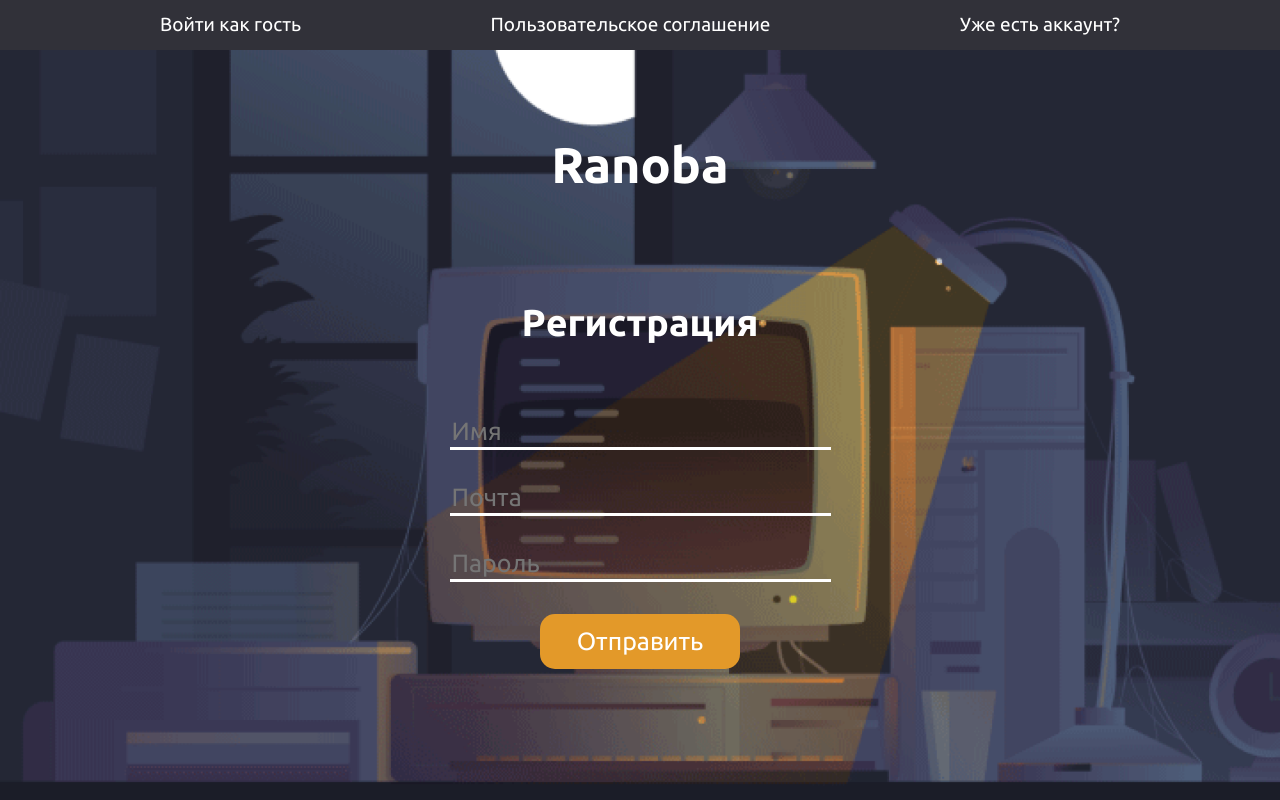
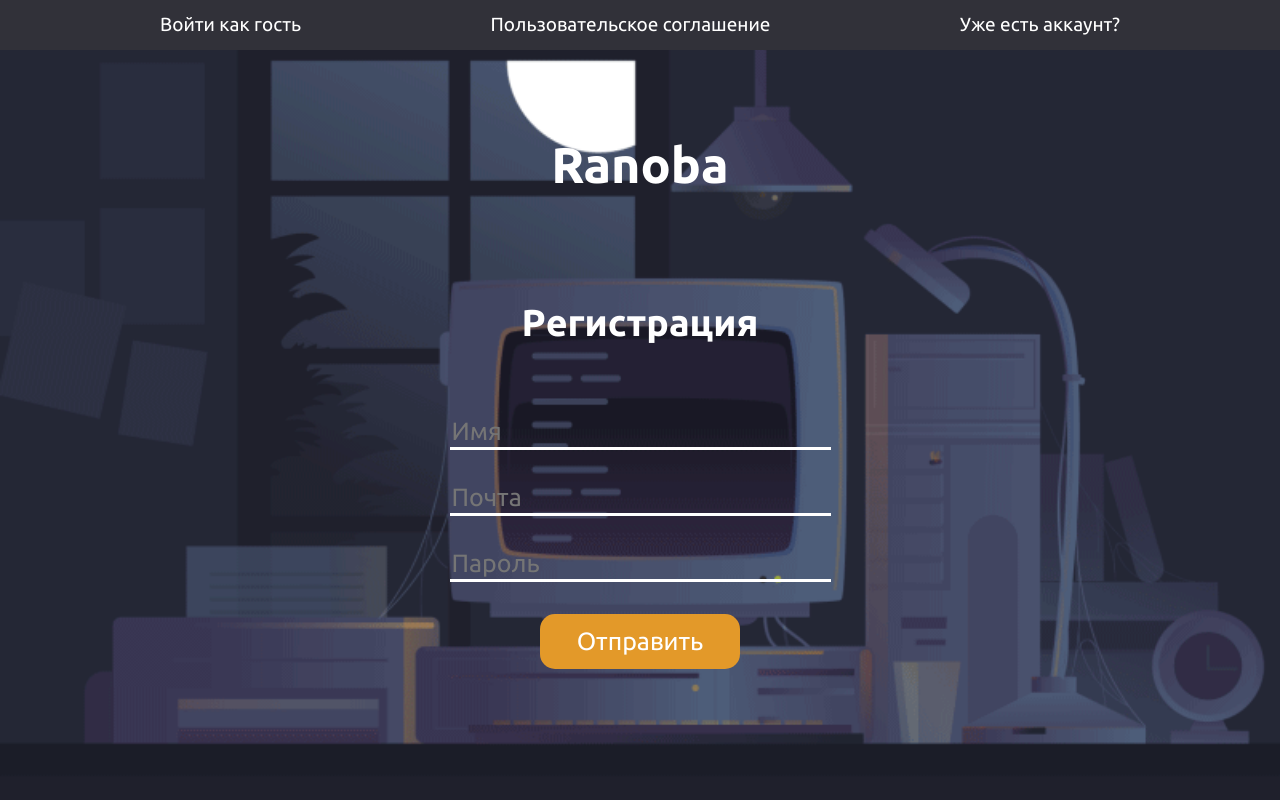
Before and after one commit to Danil-114195722/Ranoba_main, a Django app: page /entrance/registration/ in a window 1280 px wide. Run offline with Django 4.2, Linux system fonts and the light colour scheme.

Commit message:
анимация на странице регистрации и входа

```diff
--- a/entrance/static/entrance/css/style_login.css
+++ b/entrance/static/entrance/css/style_login.css
@@ -6,7 +6,7 @@ body{
     font-family: 'Ubuntu', 'Sans-Serif';
     color: #fff;
     overflow-x: hidden;
-    background: url(/registration/img/bg.png) no-repeat center;
+    background: url(../img/bg.gif) no-repeat center;
     background-size: cover;
     height: 100vh;
 }
--- a/entrance/static/entrance/css/style_registration.css
+++ b/entrance/static/entrance/css/style_registration.css
@@ -6,7 +6,7 @@ body{
     font-family: 'Ubuntu', 'Sans-Serif';
     color: #fff;
     overflow-x: hidden;
-    background: url(/registration/img/bg.png) no-repeat center;
+    background: url(../img/bg.gif) no-repeat center;
     background-size: cover;
     height: 100vh;
 }
```
